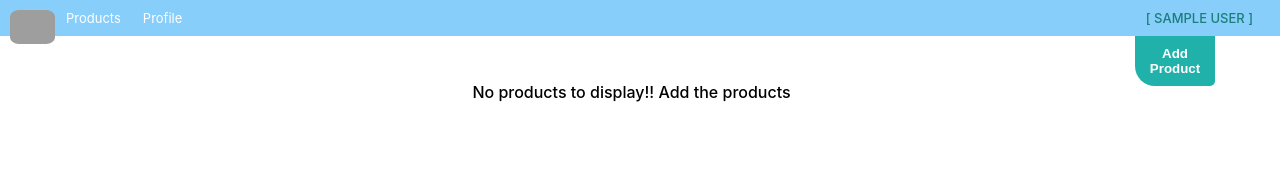
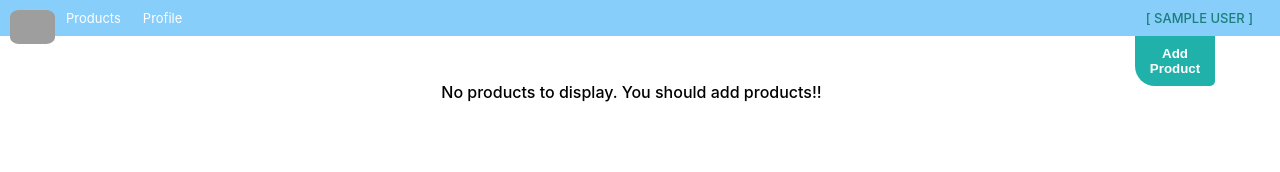
Before and after one commit to sjana98/e-dashboard-react-frontend, a React (Create React App) app: page /emptyPage in a window 1280 px wide. Shown: the top 172 px of the page. Built offline with nearby package versions, Linux system fonts and the light colour scheme; sample sign-in values are in the browser's storage; grey boxes are pictures that could not be loaded; the HTML template or start-up script is replaced by a standard one.

Commit message:
empty product component massage update

```diff
--- a/src/components/EmptyProductPage.jsx
+++ b/src/components/EmptyProductPage.jsx
@@ -5,7 +5,7 @@ function EmptyProductPage() {
     return (
         <>
             <div className="emptyProduct">    {/* This component is for, product page is shows error after the last product deleted. */}
-                <span>No products to display!! Add the products</span>
+                <span>No products to display. You should add products!!</span>
                 <button className='addProductBtn'><Link to="/add" className='addProductLink' >Add Product</Link></button>
             </div>
         </>
--- a/src/components/UserProfile.jsx
+++ b/src/components/UserProfile.jsx
@@ -23,7 +23,7 @@ function UserProfile() {
             result = await result.json();
 
             if (result) {
-                const api2 = `http://localhost:5000/products-of-user/${userId}`;   // also delete products of specific user.
+                const api2 = `http://localhost:5000/products-of-user/${userId}`;   // also delete products of a specific user.
                 const createRequest2 = {
                     method: "Delete",
                 };
```
